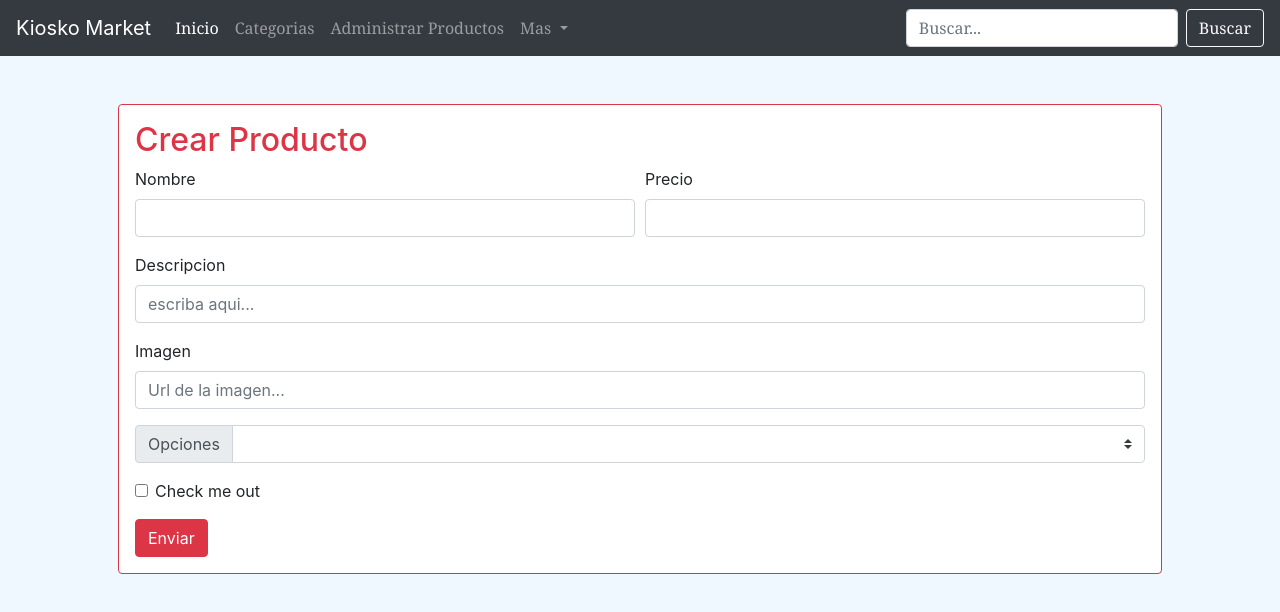
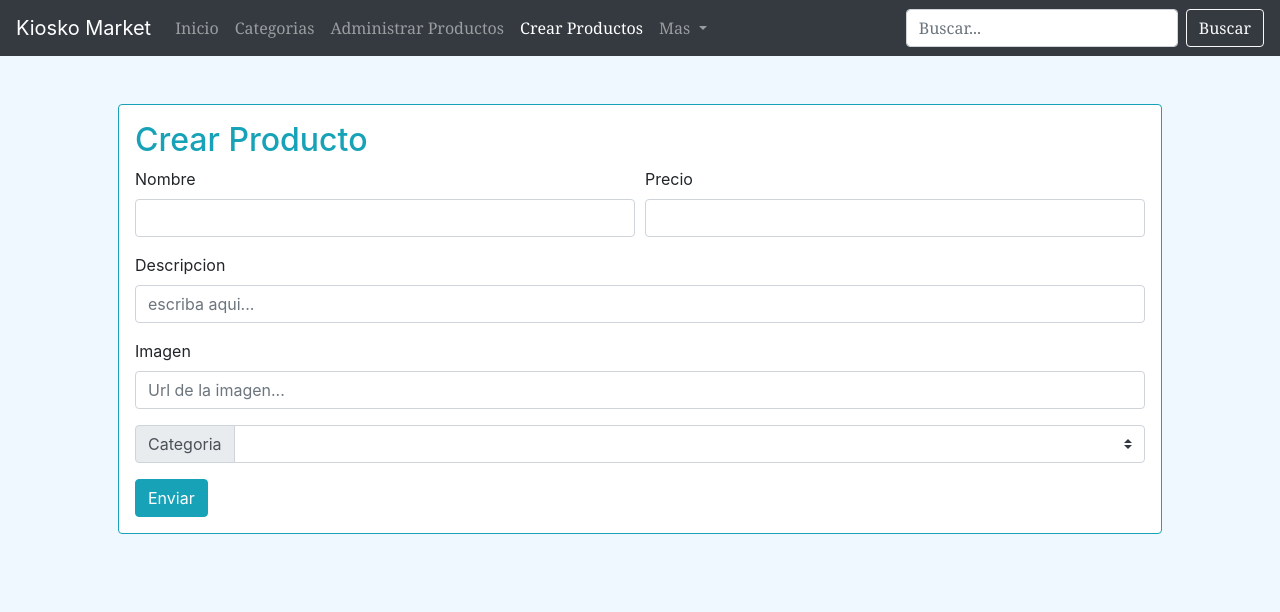
Before and after one commit to jhondeiby310/kiosko-market-front, an Angular app: page /producto in a window 1280 px wide. Shown: the top 612 px of the page. Built offline with nearby package versions, Linux system fonts and the light colour scheme.

Commit message:
Active y algunas modificaciones

```diff
--- a/src/app/admin-productos/admin-productos.component.html
+++ b/src/app/admin-productos/admin-productos.component.html
@@ -1,7 +1,4 @@
 <div class="p-5">
-
-  <button type="button" class="btn btn-primary btn-lg" routerLink="/producto">Crear</button>
-
   <table class="table table-dark">
     <thead>
       <tr>
@@ -17,11 +14,13 @@
         <td>{{producto.descripcion}}</td>
         <td><img src="{{producto.image}}" alt="..." style="width: 10rem;"> </td>
         <td>{{producto.precio}}</td>
+
         <td>
           <button type="button" class="btn btn-danger" (click)="eliminar(producto.codigo)">Eliminar</button>
         </td>
         <td>
-          <button type="button" class=" ml-2 btn btn-success" [routerLink]="['/producto', producto.codigo]">Editar</button>
+          <button type="button" class=" ml-2 btn btn-info"
+            [routerLink]="['/producto', producto.codigo]">Editar</button>
         </td>
       </tr>
     </tbody>
--- a/src/app/admin-productos/admin-productos.component.ts
+++ b/src/app/admin-productos/admin-productos.component.ts
@@ -4,8 +4,9 @@ import { ApiServiceP } from '../core/services/api.serviceproducts';
 
 @Component({
   selector: 'app-admin-productos',
-  templateUrl: './admin-productos.component.html'
+  templateUrl: './admin-productos.component.html',
 })
+
 export class AdminProductosComponent implements OnInit {
   productos: Producto[];
   constructor(private apiServiceProducto: ApiServiceP) { }
--- a/src/app/admin-productos/crear-producto.component.ts/crear-producto.component.html
+++ b/src/app/admin-productos/crear-producto.component.ts/crear-producto.component.html
@@ -1,6 +1,6 @@
 <div class="container p-5">
-    <form class="bg-white p-3 border border-danger rounded">
-        <h2 class="text-danger">{{!producto.codigo ? 'Crear Producto' : 'Editar producto'}}</h2>
+    <form class="bg-white p-3 border border-info rounded">
+        <h2 class="text-info">{{!producto.codigo ? 'Crear Producto' : 'Editar producto'}}</h2>
 
         <div class="form-row">
           <div class="form-group col-md-6">
@@ -22,27 +22,19 @@
         </div>
         <div class="input-group mb-3">
           <div class="input-group-prepend">
-            <label class="input-group-text" for="inputGroupSelect01">Opciones</label>
+            <label class="input-group-text" for="inputGroupSelect01">Categoria</label>
           </div>
           <select [(ngModel)]="producto.idproductocategoria" name="idproductocategoria" class="custom-select" id="inputGroupSelect01">
             <option selected>Categorias...</option>
-            <option value=1>1-Video juegos</option>
-            <option value=2>2-Libros</option>
-            <option value=3>3-Software</option>
-            <option value=4>4-Muebles</option>
-            <option value=5>5-Electronica</option>
-            <option value=6>6-Accesorios</option>
+            <option value=1>Video juegos</option>
+            <option value=2>Libros</option>
+            <option value=3>Software</option>
+            <option value=4>Muebles</option>
+            <option value=5>Electronica</option>
+            <option value=6>Accesorios</option>
           </select>
         </div>
-        <div class="form-group">
-          <div class="form-check">
-            <input class="form-check-input" type="checkbox" id="gridCheck">
-            <label class="form-check-label" for="gridCheck">
-              Check me out
-            </label>
-          </div>
-        </div>
-        <button *ngIf="!producto.codigo" type="submit" class="btn btn-danger" (click)="crear()">Enviar</button>
-        <button *ngIf="producto.codigo" type="submit" class="btn btn-danger" (click)="actualizar()">Enviar</button>
+        <button *ngIf="!producto.codigo" type="submit" class="btn btn-info" (click)="crear()">Enviar</button>
+        <button *ngIf="producto.codigo" type="submit" class="btn btn-info" (click)="actualizar()">Enviar</button>
       </form>
 </div>
--- a/src/app/navbar/navbar.component.html
+++ b/src/app/navbar/navbar.component.html
@@ -1,22 +1,33 @@
 <nav class="navbar navbar-expand-lg navbar-dark bg-dark">
   <a class="navbar-brand" href="#">{{titulo}}</a>
-  <button class="navbar-toggler" type="button" data-toggle="collapse" data-target="#navbarSupportedContent" aria-controls="navbarSupportedContent" aria-expanded="false" aria-label="Toggle navigation">
+  <button class="navbar-toggler" type="button" data-toggle="collapse" data-target="#navbarSupportedContent"
+    aria-controls="navbarSupportedContent" aria-expanded="false" aria-label="Toggle navigation">
     <span class="navbar-toggler-icon"></span>
   </button>
 
   <div class="collapse navbar-collapse" id="navbarSupportedContent">
     <ul class="navbar-nav mr-auto">
-      <li class="nav-item active">
-        <a class="nav-link" routerLink="">Inicio <span class="sr-only">(current)</span></a>
+
+      <li class="nav-item">
+        <a class="nav-link" routerLink="/home" routerLinkActive="active">Inicio <span
+            class="sr-only">(current)</span></a>
       </li>
+
+      <li class="nav-item ">
+        <a class="nav-link" routerLink="/categorias" routerLinkActive="active">Categorias</a>
+      </li>
+
+      <li class="nav-item ">
+        <a class="nav-link" routerLink="/admin/productos" routerLinkActive="active">Administrar Productos</a>
+      </li>
+
       <li class="nav-item">
-        <a class="nav-link" routerLink="/categorias">Categorias</a>
+        <a class="nav-link" routerLink="/producto" routerLinkActive="active">Crear Productos</a>
       </li>
-      <li class="nav-item">
-        <a class="nav-link" routerLink="/admin/productos">Administrar Productos</a>
-      </li>
+
       <li class="nav-item dropdown">
-        <a class="nav-link dropdown-toggle" href="#" id="navbarDropdown" role="button" data-toggle="dropdown" aria-haspopup="true" aria-expanded="false">
+        <a class="nav-link dropdown-toggle" href="#" id="navbarDropdown" role="button" data-toggle="dropdown"
+          aria-haspopup="true" aria-expanded="false">
           Mas
         </a>
         <div class="dropdown-menu" aria-labelledby="navbarDropdown">
--- a/src/app/productos/productos.component.html
+++ b/src/app/productos/productos.component.html
@@ -1,12 +1,4 @@
 <div class="container">
-    <header class="jumbotron bg-info my-4">
-        <h1 class="display-3">Bienvido a esta categorias</h1>
-        <p class="lead">Lorem ipsum dolor sit amet, consectetur adipisicing elit. Ipsa, ipsam, eligendi, in quo sunt
-            possimus non incidunt odit vero aliquid similique quaerat nam nobis illo aspernatur vitae fugiat numquam
-            repellat.</p>
-        <a href="#" class="btn btn-dark btn-lg">Call to action!</a>
-    </header>
-
     <div class="row">
         <div *ngFor="let producto of productos" class="card" style="width: 18rem;">
             <div class="card h-100">
```
